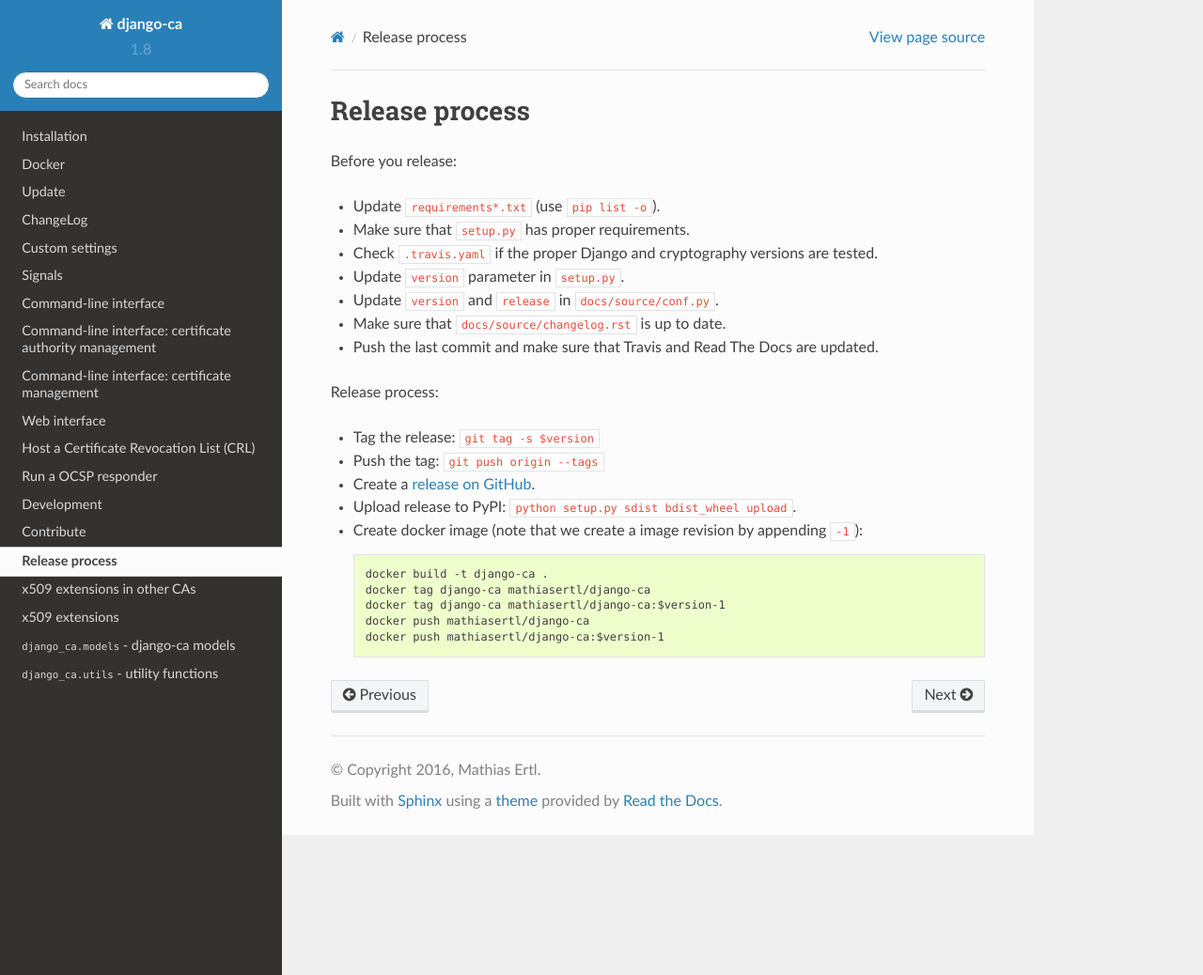
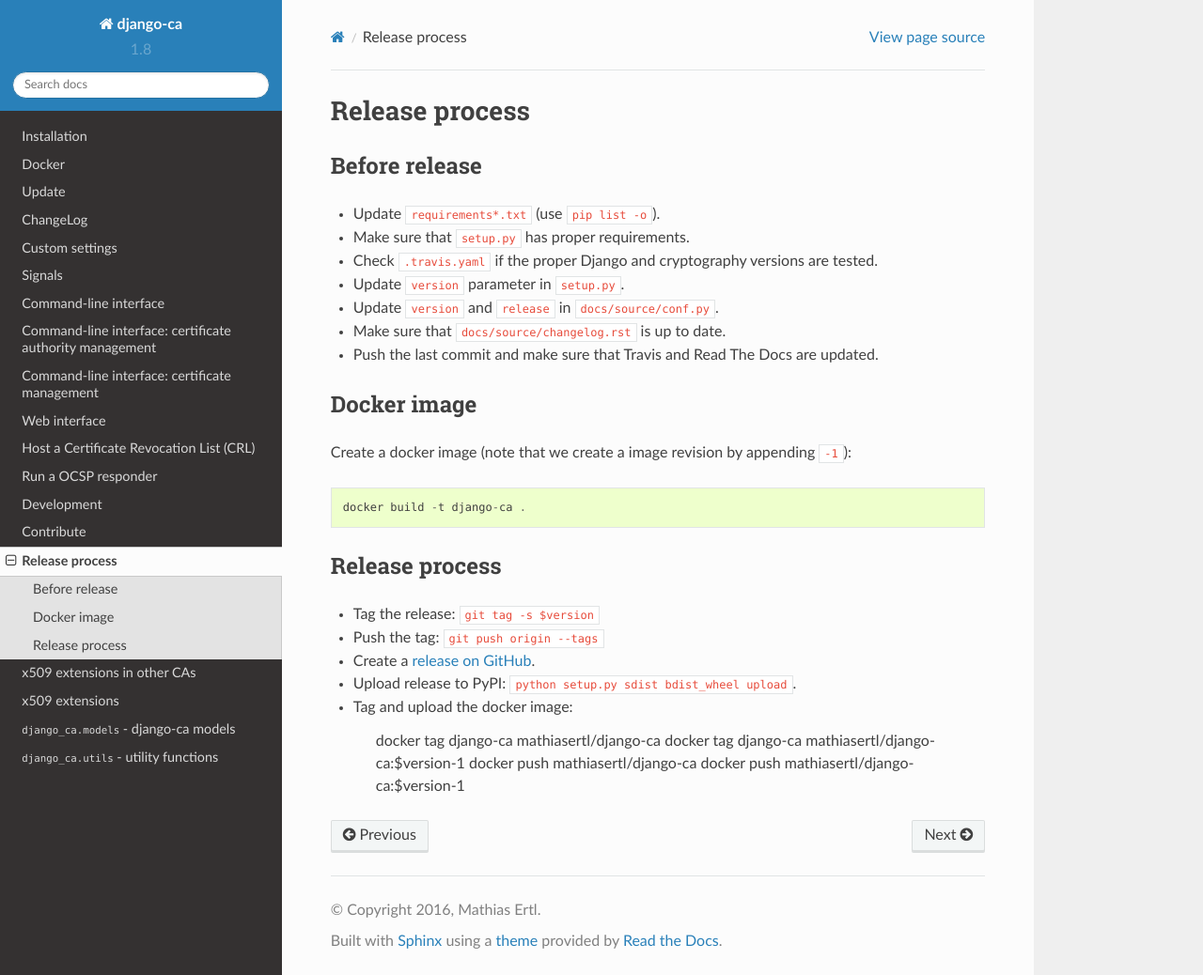
Before and after one commit to mathiasertl/django-ca, a Sphinx documentation site: the page built from docs/source/release.rst, in a window 1280 px wide and 1038 px high. Shown: the whole window at 94% size. Built offline with Sphinx 7.4.7 and the Read the Docs theme 2.0.0, drawn with Linux system fonts in a browser that asks for light colours.

Commit message:
restructure release process docs a bit

```diff
--- a/docs/source/release.rst
+++ b/docs/source/release.rst
@@ -2,7 +2,9 @@
 Release process
 ###############
 
-Before you release:
+**************
+Before release
+**************
 
 * Update ``requirements*.txt`` (use ``pip list -o``).
 * Make sure that ``setup.py`` has proper requirements.
@@ -12,15 +14,24 @@
 * Make sure that ``docs/source/changelog.rst`` is up to date.
 * Push the last commit and make sure that Travis and Read The Docs are updated.
 
-Release process:
+************
+Docker image
+************
+
+Create a docker image (note that we create a image revision by appending ``-1``)::
+
+   docker build -t django-ca .
+
+***************
+Release process
+***************
 
 * Tag the release: ``git tag -s $version``
 * Push the tag: ``git push origin --tags``
 * Create a `release on GitHub <https://github.com/mathiasertl/django-ca/tags>`_.
 * Upload release to PyPI: ``python setup.py sdist bdist_wheel upload``.
-* Create docker image (note that we create a image revision by appending ``-1``)::
+* Tag and upload the docker image:
 
-      docker build -t django-ca .
       docker tag django-ca mathiasertl/django-ca
       docker tag django-ca mathiasertl/django-ca:$version-1
       docker push mathiasertl/django-ca
```
